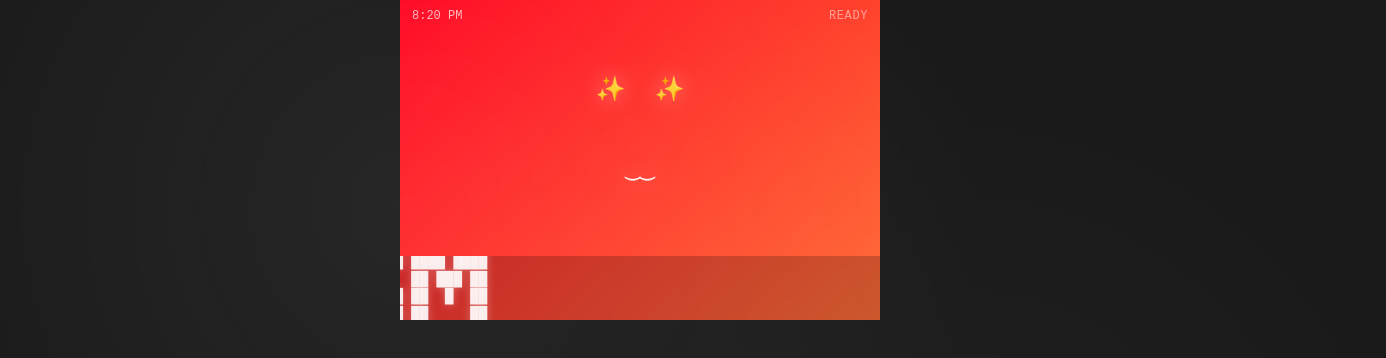
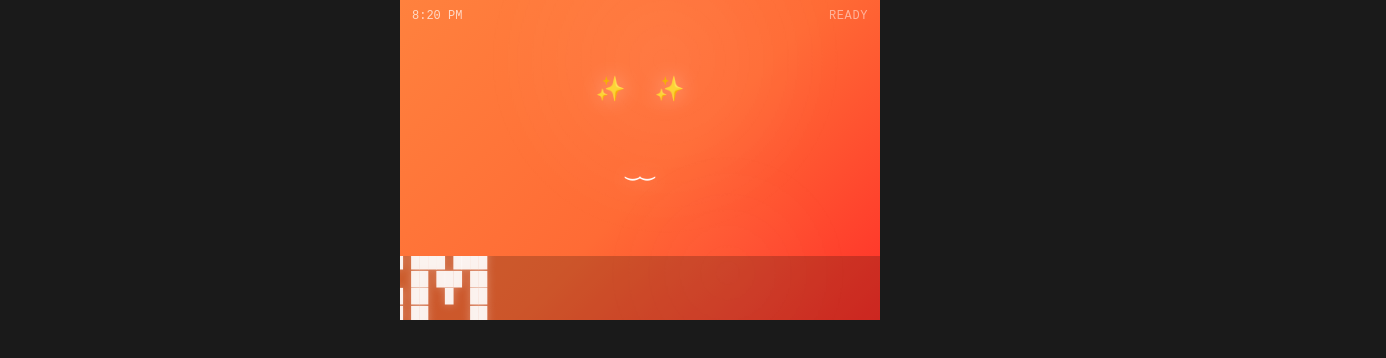
Before and after one commit to its-applekid/applekid-pi, a React (Vite) app: page / in a window 1280 px wide. Shown: the top 358 px of the page, 1386 px wide, since content can reach past the window. Built offline with nearby package versions, Linux system fonts and the light colour scheme.

Commit message:
style: smooth animated gradient with multi-color stops and floating orbs

```diff
--- a/src/App.tsx
+++ b/src/App.tsx
@@ -3,13 +3,23 @@ import { AsciiFace } from './components/AsciiFace'
 import type { FaceState } from './components/AsciiFace'
 import { ScrollingTicker } from './components/ScrollingTicker'
 
-// Gradient colors for each state
-const STATE_GRADIENTS: Record<FaceState, { from: string; to: string }> = {
-  awake: { from: '#FF0420', to: '#FF6B35' },      // Red-orange (Optimism)
-  working: { from: '#627EEA', to: '#8C8DFC' },    // Purple (Ethereum)
-  sleeping: { from: '#1a1a2e', to: '#16213e' },   // Dark blue
-  attention: { from: '#FF6B35', to: '#FFD93D' },  // Orange-yellow
-  done: { from: '#00D395', to: '#00F5A0' },       // Green (success)
+// Gradient colors for each state - multiple stops for smooth feel
+const STATE_GRADIENTS: Record<FaceState, { colors: string[] }> = {
+  awake: {
+    colors: ['#FF0420', '#FF3D5A', '#FF6B35', '#FF8C42', '#FF6B35', '#FF0420']
+  },
+  working: {
+    colors: ['#627EEA', '#7B68EE', '#8C8DFC', '#A78BFA', '#8C8DFC', '#627EEA']
+  },
+  sleeping: {
+    colors: ['#1a1a2e', '#16213e', '#1e3a5f', '#16213e', '#1a1a2e', '#0f0f1a']
+  },
+  attention: {
+    colors: ['#FF6B35', '#FF8C42', '#FFD93D', '#FFEC6E', '#FFD93D', '#FF6B35']
+  },
+  done: {
+    colors: ['#00D395', '#00E5A0', '#00F5A0', '#50FFB0', '#00F5A0', '#00D395']
+  },
 }
 
 function App() {
@@ -50,23 +60,39 @@ function App() {
   }
 
   const gradient = STATE_GRADIENTS[faceState]
+  const gradientStr = gradient.colors.map((c, i) =>
+    `${c} ${(i / (gradient.colors.length - 1)) * 100}%`
+  ).join(', ')
 
   return (
     <div
-      className="h-screen w-screen flex flex-col overflow-hidden transition-all duration-1000 ease-in-out"
+      className="h-screen w-screen flex flex-col overflow-hidden relative"
       style={{
-        background: `linear-gradient(135deg, ${gradient.from} 0%, ${gradient.to} 100%)`,
         maxWidth: '480px',
         maxHeight: '320px',
         margin: '0 auto',
       }}
     >
-      {/* Animated gradient overlay */}
+      {/* Base animated gradient */}
       <div
-        className="absolute inset-0 opacity-30 animate-gradient-shift"
+        className="absolute inset-0 animate-gradient-move transition-all duration-[2000ms] ease-in-out"
         style={{
-          background: `radial-gradient(circle at 30% 30%, rgba(255,255,255,0.2) 0%, transparent 50%),
-                       radial-gradient(circle at 70% 70%, rgba(255,255,255,0.1) 0%, transparent 50%)`,
+          background: `linear-gradient(135deg, ${gradientStr})`,
+          backgroundSize: '400% 400%',
+        }}
+      />
+
+      {/* Floating orbs for depth */}
+      <div
+        className="absolute inset-0 animate-orb-float pointer-events-none"
+        style={{
+          background: `radial-gradient(circle at 30% 40%, rgba(255,255,255,0.15) 0%, transparent 40%)`,
+        }}
+      />
+      <div
+        className="absolute inset-0 animate-orb-float-delayed pointer-events-none"
+        style={{
+          background: `radial-gradient(circle at 70% 60%, rgba(255,255,255,0.1) 0%, transparent 35%)`,
         }}
       />
 
--- a/src/index.css
+++ b/src/index.css
@@ -73,22 +73,55 @@ body {
   animation: pulse-subtle 2s ease-in-out infinite;
 }
 
-/* Gradient shift animation */
-@keyframes gradient-shift {
-  0%, 100% {
-    transform: translate(0, 0) scale(1);
+/* Gradient movement animation */
+@keyframes gradient-move {
+  0% {
+    background-position: 0% 50%;
   }
   25% {
-    transform: translate(10%, 10%) scale(1.1);
+    background-position: 100% 50%;
   }
   50% {
-    transform: translate(-5%, 15%) scale(1.05);
+    background-position: 100% 100%;
   }
   75% {
-    transform: translate(5%, -5%) scale(1.1);
+    background-position: 0% 100%;
+  }
+  100% {
+    background-position: 0% 50%;
   }
 }
 
-.animate-gradient-shift {
-  animation: gradient-shift 8s ease-in-out infinite;
+.animate-gradient-move {
+  background-size: 400% 400%;
+  animation: gradient-move 15s ease-in-out infinite;
 }
+
+/* Overlay orb animation */
+@keyframes orb-float {
+  0%, 100% {
+    transform: translate(0, 0) scale(1);
+    opacity: 0.3;
+  }
+  25% {
+    transform: translate(30%, -20%) scale(1.2);
+    opacity: 0.4;
+  }
+  50% {
+    transform: translate(-20%, 30%) scale(0.9);
+    opacity: 0.25;
+  }
+  75% {
+    transform: translate(20%, 20%) scale(1.1);
+    opacity: 0.35;
+  }
+}
+
+.animate-orb-float {
+  animation: orb-float 20s ease-in-out infinite;
+}
+
+.animate-orb-float-delayed {
+  animation: orb-float 25s ease-in-out infinite;
+  animation-delay: -10s;
+}
```
